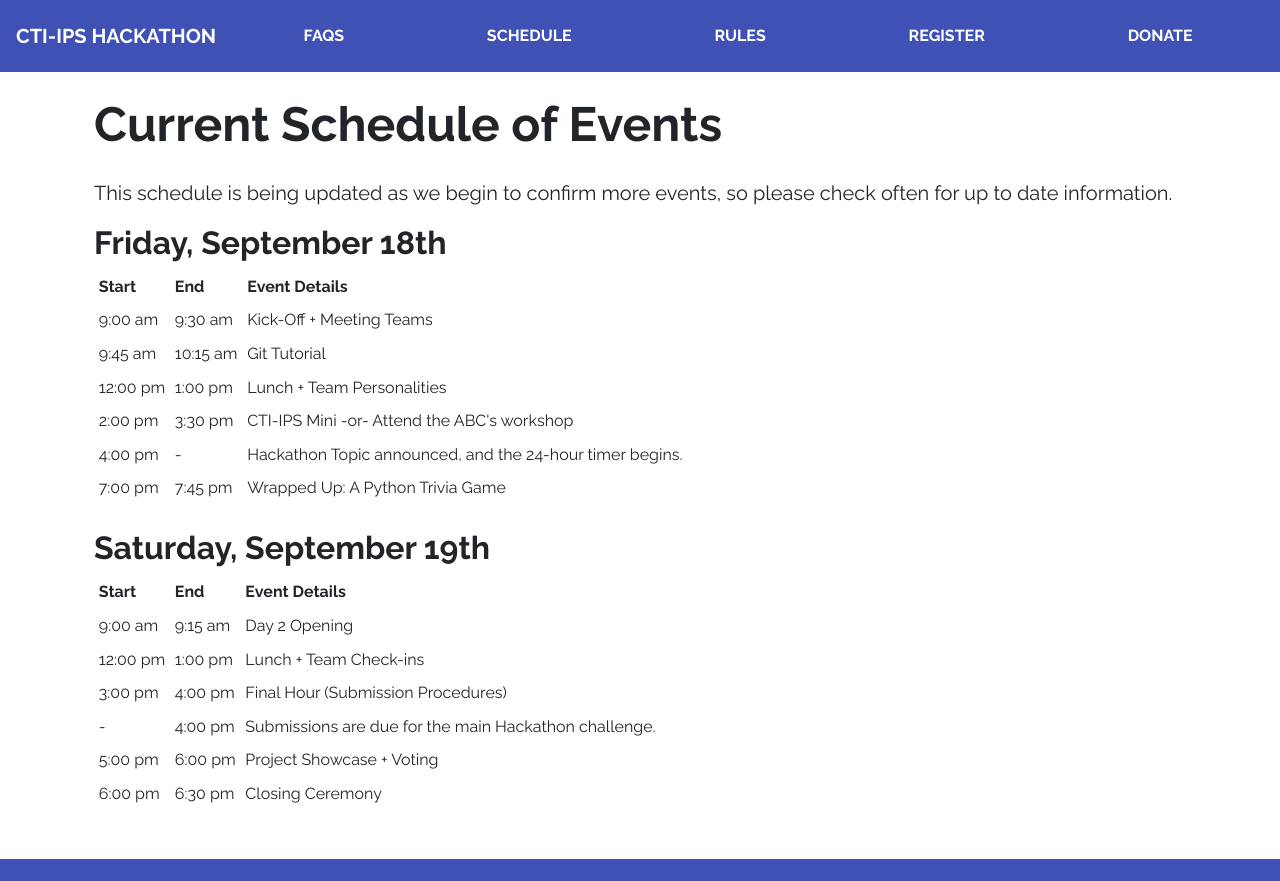
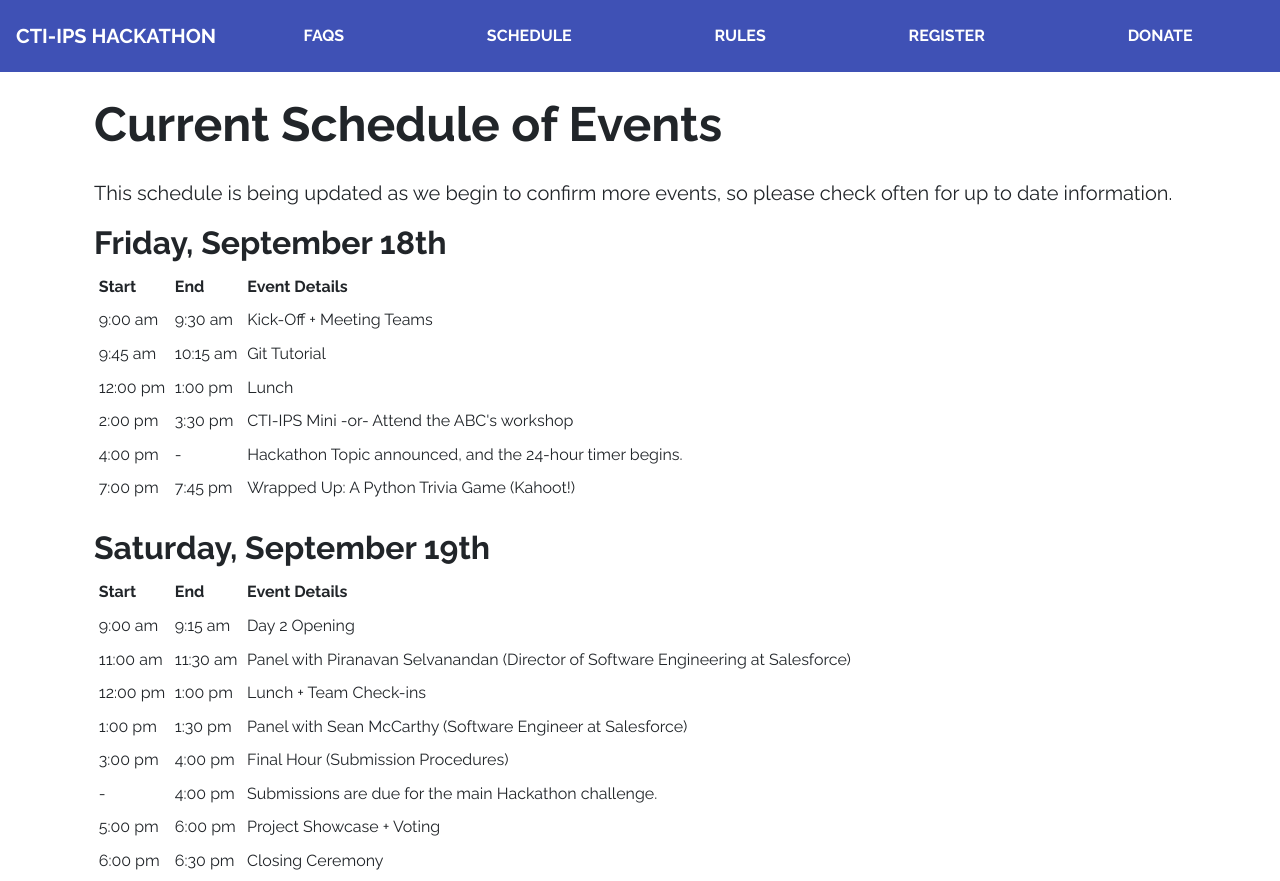
Before and after one commit to NickGuerrero/cti-ips-hack-2020, a plain HTML site: page schedule.html in a window 1280 px wide. Shown: the top 881 px of the page. Drawn offline with nearby package versions, Linux system fonts and the light colour scheme.

Commit message:
Update schedule for the panelists
Adds two panelists for our Saturday portion.

```diff
--- a/schedule.html
+++ b/schedule.html
@@ -73,7 +73,7 @@
                         <tr>
                             <td>12:00 pm</td>
                             <td>1:00 pm</td>
-                            <td>Lunch + Team Personalities</td>
+                            <td>Lunch</td>
                         </tr>
                         <tr>
                             <td>2:00 pm</td>
@@ -88,7 +88,7 @@
                         <tr>
                             <td>7:00 pm</td>
                             <td>7:45 pm</td>
-                            <td>Wrapped Up: A Python Trivia Game</td>
+                            <td>Wrapped Up: A Python Trivia Game (Kahoot!)</td>
                         </tr>
                     </tbody>
                 </table><br>
@@ -109,10 +109,21 @@
                             <td>Day 2 Opening</td>
                         </tr>
                         <tr>
+                            <td>11:00 am</td>
+                            <td>11:30 am</td>
+                            <td>Panel with Piranavan Selvanandan (Director of Software Engineering at Salesforce)</td>
+                        </tr>
+                        <tr>
                             <td>12:00 pm</td>
                             <td>1:00 pm</td>
                             <td>Lunch + Team Check-ins</td>
                         </tr>
+                        <tr>
+                            <td>1:00 pm</td>
+                            <td>1:30 pm</td>
+                            <td>Panel with Sean McCarthy (Software Engineer at Salesforce)</td>
+                        </tr>
+                        <tr>
                             <td>3:00 pm</td>
                             <td>4:00 pm</td>
                             <td>Final Hour (Submission Procedures)</td>
```
